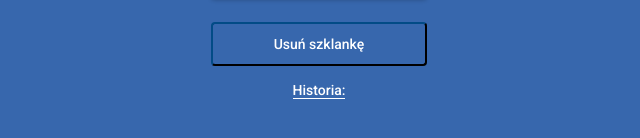
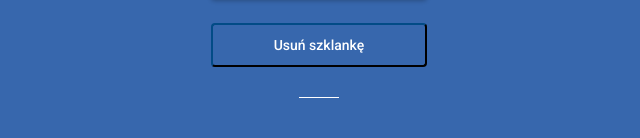
Before and after one commit to MC777/hydrapp, a website: page src/content/index.html in a window 1280 px wide. Shown: the part 604-742 px from the top of the page, 321-961 px from the left. Drawn offline with nearby package versions, Linux system fonts and the light colour scheme; files that its build step writes are made by us from their sources; files whose address does not match are found by name.

Commit message:
feat: add history list

```diff
--- a/src/content/index.html
+++ b/src/content/index.html
@@ -34,7 +34,11 @@
     </div>
     <button class="button-add button-add--js">Dodaj szklankę</button>
     <button class="button-remove button-remove--js">Usuń szklankę</button>
-    <div class="history">Historia:</div>
+
+    <div class="history history--js">
+      <ul class="history__list history__list--js"></ul>
+    </div>
+
   </main>
 
   <script src="js/main.js"></script>
```
